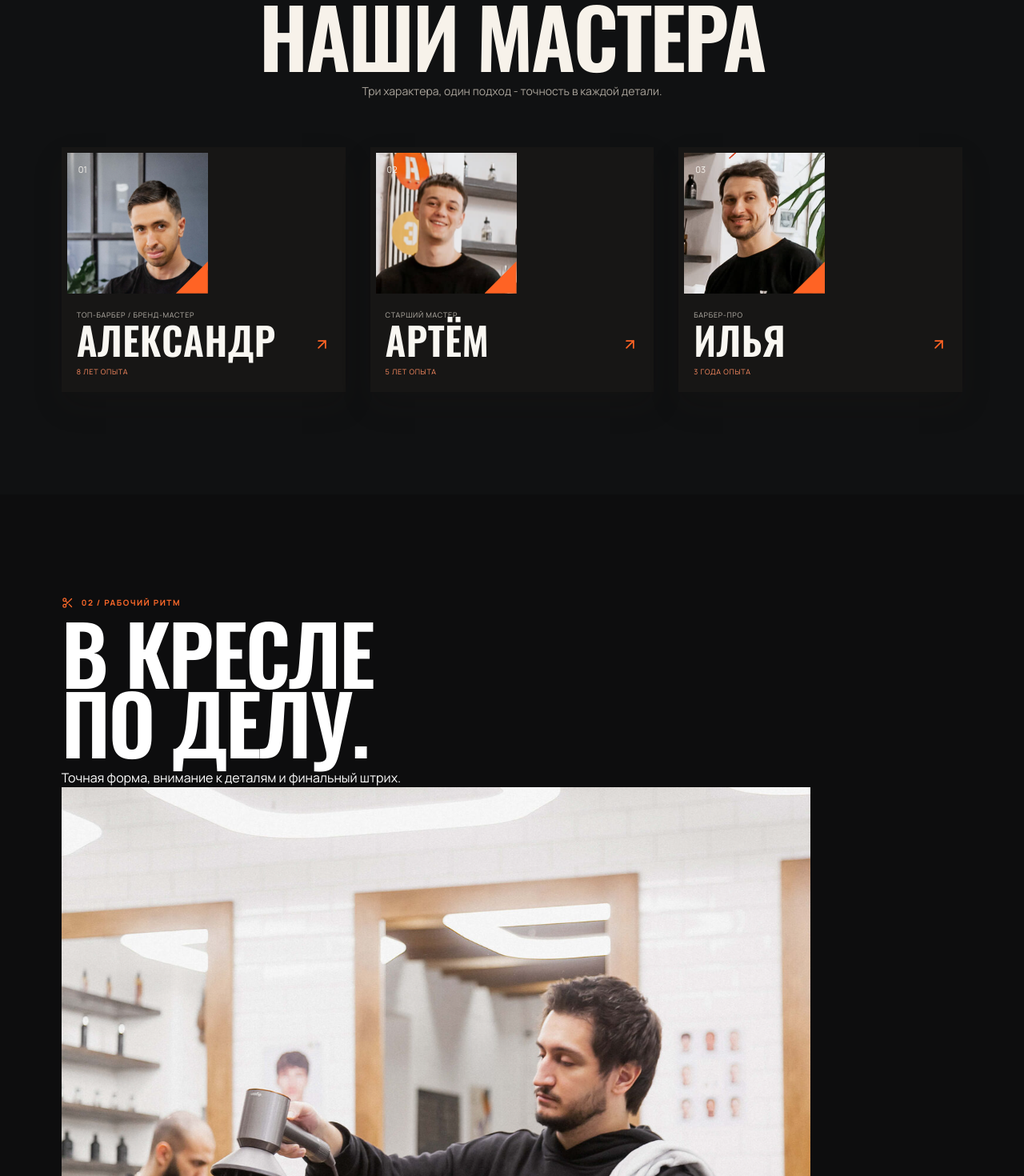
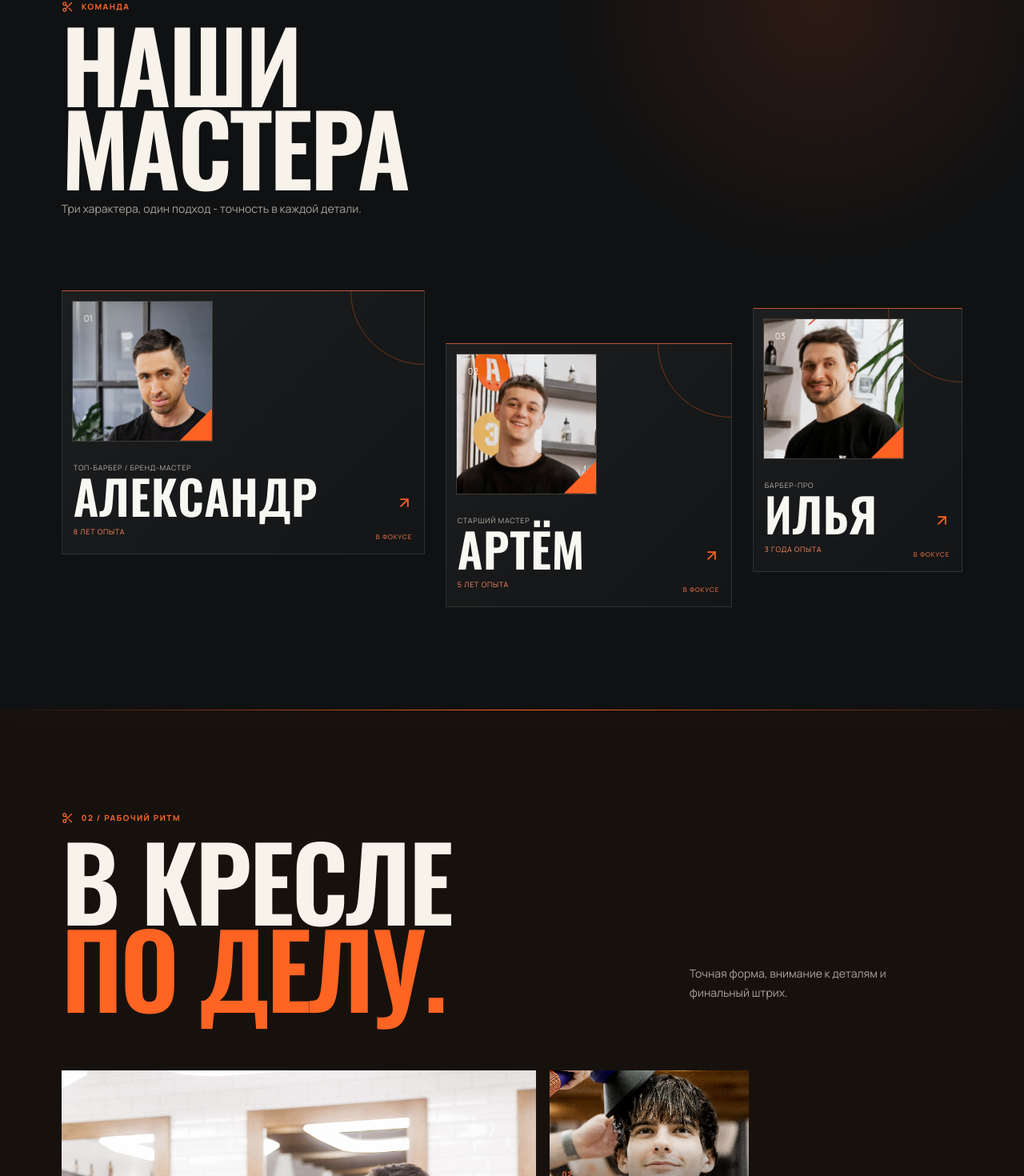
Before and after one commit to silent0rnd/horoshist-barbershop, a React (Vite) app: page / in a window 1280 px wide. Shown: the part 953-2423 px from the top of the page at 80% size. Built offline with nearby package versions, Linux system fonts and the light colour scheme.

Commit message:
Update index.css

```diff
--- a/src/index.css
+++ b/src/index.css
@@ -103,4 +103,77 @@ button:focus-visible, a:focus-visible { outline: 2px solid #ff6422; outline-offs
   .hero-handoff span { width: 68vw; }
 }
 
+/* Full-page continuation of the hero's night-sign language. */
+.team-section { padding-top: clamp(102px, 12vw, 168px); background: radial-gradient(circle at 80% 15%, rgba(255,91,31,.12), transparent 24%), #101112; }
+.team-section .section-heading { max-width: 1240px; margin: 0 auto clamp(54px, 7vw, 96px); text-align: left; }
+.team-section .section-heading .eyebrow { justify-content: flex-start; }
+.team-section .section-heading h2 { max-width: 660px; font-size: clamp(68px, 9.6vw, 146px); }
+.team-section .section-heading > p:last-child { margin: 0; color: #a8a29a; }
+.team-grid { grid-template-columns: repeat(12, minmax(0, 1fr)); align-items: start; max-width: 1240px; gap: clamp(12px, 2vw, 26px); }
+.barber-card { min-height: 330px; padding: 12px; border: 1px solid rgba(255,255,255,.1); border-top-color: rgba(255,113,67,.72); background: linear-gradient(135deg, rgba(255,255,255,.055), rgba(255,255,255,.015)); box-shadow: none; }
+.barber-card:nth-child(1) { grid-column: span 5; }
+.barber-card:nth-child(2) { grid-column: span 4; margin-top: 66px; }
+.barber-card:nth-child(3) { grid-column: span 3; margin-top: 22px; }
+.barber-card:hover { transform: translateY(-6px); box-shadow: 0 20px 42px rgba(0,0,0,.24); }
+.barber-photo-wrap { width: min(100%, 176px); border: 1px solid rgba(255,255,255,.12); background: #242220; }
+.barber-info { padding: 26px 2px 5px; }
+.barber-info h3 { font-family: Oswald, sans-serif; font-size: clamp(44px, 4.6vw, 70px); line-height: .78; }
+.barber-experience { padding: 10px 2px 0; }
+.barber-card::before { opacity: .48; transform: scale(1); }
+.barber-card::after { opacity: 1; transform: none; }
+
+.process-section { position: relative; overflow: hidden; background: #17110e; }
+.process-section::before { position: absolute; top: 0; right: 0; left: 0; height: 1px; content: ''; background: linear-gradient(90deg, transparent, #ff6422 52%, transparent); box-shadow: 0 0 30px rgba(255,100,34,.52); }
+.process-heading { display: grid; grid-template-columns: minmax(0, 1.1fr) minmax(240px, .55fr); column-gap: 8vw; max-width: 1240px; margin: 0 auto clamp(40px, 6vw, 76px); }
+.process-heading .eyebrow { grid-column: 1; margin: 0 0 15px; }
+.process-heading h2 { grid-column: 1; margin: 0; font-size: clamp(70px, 10vw, 154px); color: #f7f2ea; }
+.process-heading h2 em { color: #ff6422; font-style: normal; }
+.process-heading > p:last-child { grid-column: 2; align-self: end; max-width: 310px; margin: 0 0 10px; color: #aca39a; font-size: 14px; line-height: 1.7; }
+.process-stage { display: grid; grid-template-columns: minmax(0, 2fr) minmax(160px, .84fr) minmax(160px, .84fr); grid-template-rows: repeat(2, minmax(190px, 16vw)); gap: clamp(9px, 1.4vw, 18px); max-width: 1240px; margin: auto; }
+.process-frame { position: relative; min-width: 0; margin: 0; overflow: hidden; background: #27211d; }
+.process-frame-1 { grid-row: span 2; }
+.process-frame-2 { grid-column: 2; }
+.process-frame-3 { grid-column: 3; grid-row: 2; }
+.process-frame img { width: 100%; height: 100%; object-fit: cover; filter: saturate(.82) contrast(1.08); transition: transform .65s cubic-bezier(.16,1,.3,1), filter .35s ease; }
+.process-frame:hover img { transform: scale(1.045); filter: saturate(1.04) contrast(1.04); }
+.process-frame::after { position: absolute; inset: 0; content: ''; background: linear-gradient(0deg, rgba(7,7,7,.72), transparent 55%); pointer-events: none; }
+.process-frame figcaption { position: absolute; z-index: 1; right: 15px; bottom: 13px; left: 15px; display: flex; flex-direction: column; gap: 4px; color: #fff9f4; font-family: Oswald, sans-serif; font-size: clamp(24px, 2.6vw, 43px); letter-spacing: .02em; line-height: .82; text-transform: uppercase; }
+.process-frame figcaption span { color: #ff7033; font-family: Manrope, sans-serif; font-size: 9px; font-weight: 700; letter-spacing: .14em; }
+
+.gallery-section { position: relative; background: radial-gradient(circle at 20% 0, rgba(255,92,30,.13), transparent 28%), #0d0e0f; }
+.gallery-heading { max-width: 1240px; margin-right: auto; margin-left: auto; }
+.gallery-grid { grid-template-columns: repeat(16, 1fr); grid-auto-rows: minmax(58px, 5.4vw); max-width: 1240px; margin: auto; gap: clamp(6px, .8vw, 12px); }
+.gallery-tile { min-height: 0; border: 1px solid rgba(255,255,255,.08); }
+.gallery-tile:nth-child(1) { grid-column: span 5; grid-row: span 6; }
+.gallery-tile:nth-child(2) { grid-column: span 7; grid-row: span 5; }
+.gallery-tile:nth-child(3) { grid-column: span 4; grid-row: span 5; }
+.gallery-tile:nth-child(4) { grid-column: span 4; grid-row: span 5; }
+.gallery-tile:nth-child(5) { grid-column: span 4; grid-row: span 4; }
+.gallery-tile:nth-child(6) { grid-column: span 4; grid-row: span 4; }
+.gallery-tile:nth-child(7) { grid-column: span 4; grid-row: span 5; }
+.gallery-tile:nth-child(8) { grid-column: span 4; grid-row: span 4; }
+.gallery-caption { font-family: Oswald, sans-serif; }
+
+.footer { position: relative; background: linear-gradient(135deg, #f56828, #ee5420 68%, #d74417); }
+.footer::before { position: absolute; top: 0; right: 0; left: 0; height: 1px; content: ''; background: #ffcab3; box-shadow: 0 0 32px rgba(255,131,71,.92); }
+.footer-main, .map-wrap, .footer-bottom, .site-author { position: relative; }
+
+@media (max-width: 760px) {
+  .team-section { padding-top: 88px; }
+  .team-section .section-heading { margin-bottom: 42px; text-align: center; }
+  .team-section .section-heading .eyebrow { justify-content: center; }
+  .team-section .section-heading > p:last-child { margin-right: auto; margin-left: auto; }
+  .team-grid { grid-template-columns: 1fr; max-width: 420px; }
+  .barber-card, .barber-card:nth-child(2), .barber-card:nth-child(3) { grid-column: auto; min-height: 0; margin-top: 0; }
+  .process-heading { display: block; }
+  .process-heading > p:last-child { margin-top: 25px; }
+  .process-stage { grid-template-columns: repeat(2, 1fr); grid-template-rows: 70vw 44vw 44vw; }
+  .process-frame-1 { grid-column: span 2; grid-row: auto; }
+  .process-frame-2, .process-frame-3 { grid-column: auto; grid-row: auto; }
+  .gallery-grid { grid-template-columns: repeat(2, 1fr); grid-auto-rows: 43vw; }
+  .gallery-tile:nth-child(n) { grid-column: span 1; grid-row: span 1; }
+  .gallery-tile:nth-child(1), .gallery-tile:nth-child(2) { grid-column: span 2; grid-row: span 2; }
+  .gallery-tile:nth-child(4), .gallery-tile:nth-child(7) { grid-row: span 2; }
+}
+
 @media (prefers-reduced-motion: reduce) { *, *::before, *::after { scroll-behavior: auto !important; animation-duration: .01ms !important; animation-iteration-count: 1 !important; transition-duration: .01ms !important; } }
```
